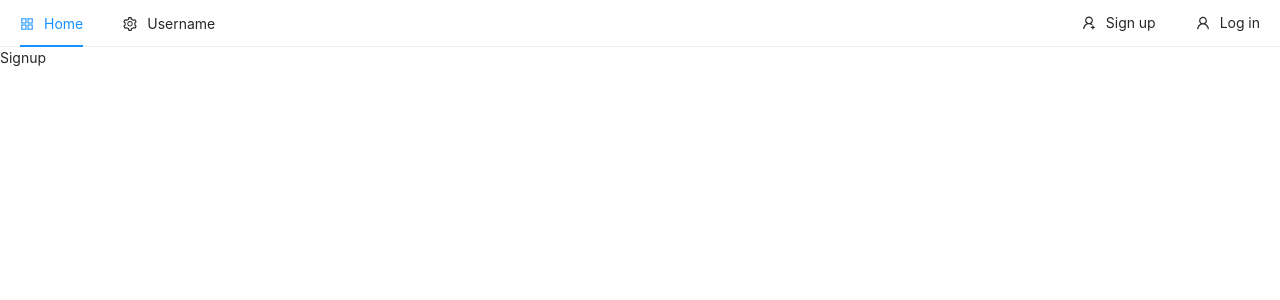
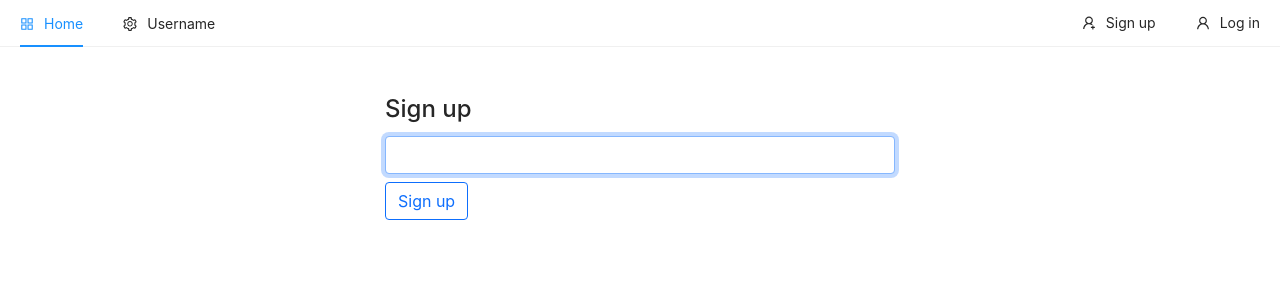
Before and after one commit to zomeru/zomify-ecommerce, a React (Vite) app in the folder client/: page /signup in a window 1280 px wide. Shown: the top 300 px of the page. Built offline with nearby package versions, Linux system fonts and the light colour scheme.

Commit message:
Add signup form

```diff
--- a/client/src/pages/auth/Signup.jsx
+++ b/client/src/pages/auth/Signup.jsx
@@ -1,7 +1,35 @@
-import React from 'react';
+import React, { useState } from 'react';
 
 const Signup = () => {
-  return <div>Signup</div>;
+  const [email, setEmail] = useState();
+
+  const handleSubmit = () => {};
+
+  const registerForm = () => (
+    <form onSubmit={handleSubmit}>
+      <input
+        type='email'
+        className='mb-2 form-control'
+        value={email}
+        onChange={e => setEmail(e.target.value)}
+        autoFocus
+      />
+      <button type='submit' className=' btn btn-outline-primary'>
+        Sign up
+      </button>
+    </form>
+  );
+
+  return (
+    <div className='container p-5'>
+      <div className='row'>
+        <div className='col-md-6 offset-md-3'>
+          <h4>Sign up</h4>
+          {registerForm()}
+        </div>
+      </div>
+    </div>
+  );
 };
 
 export default Signup;
```
